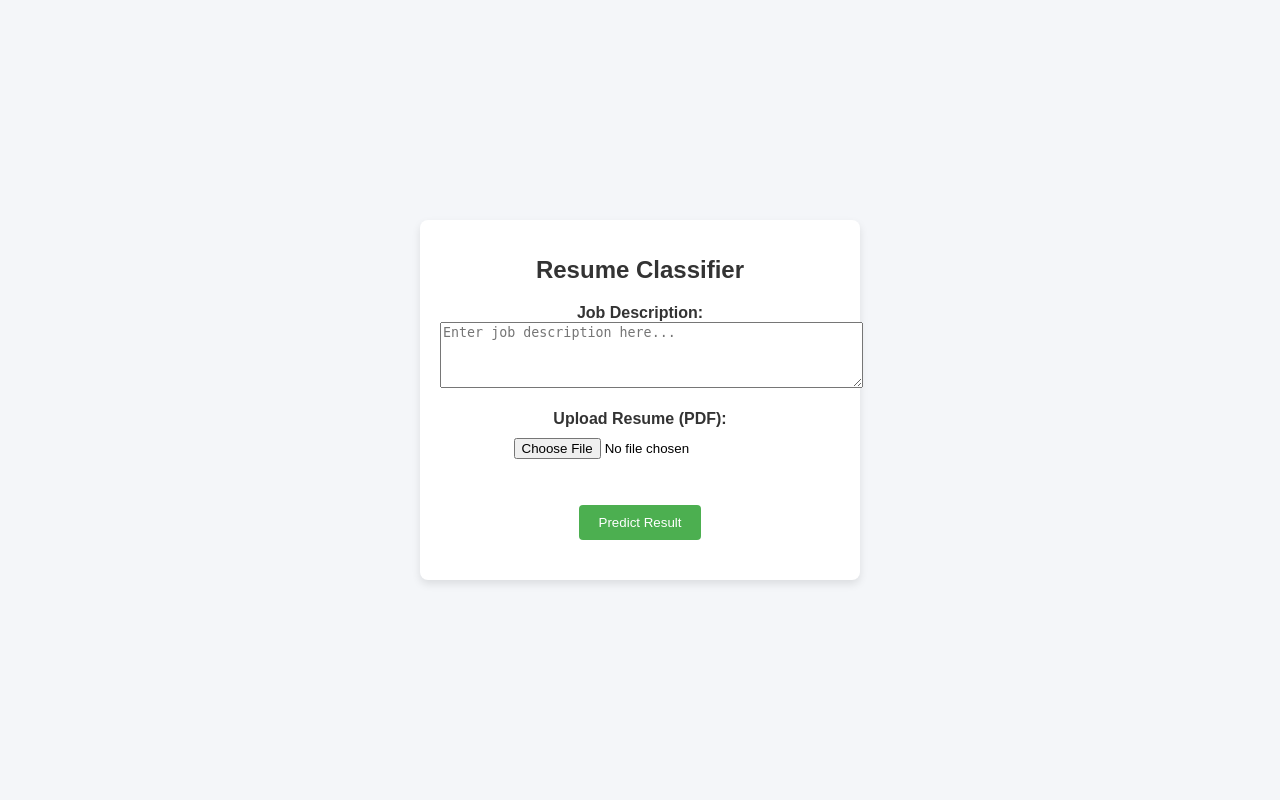
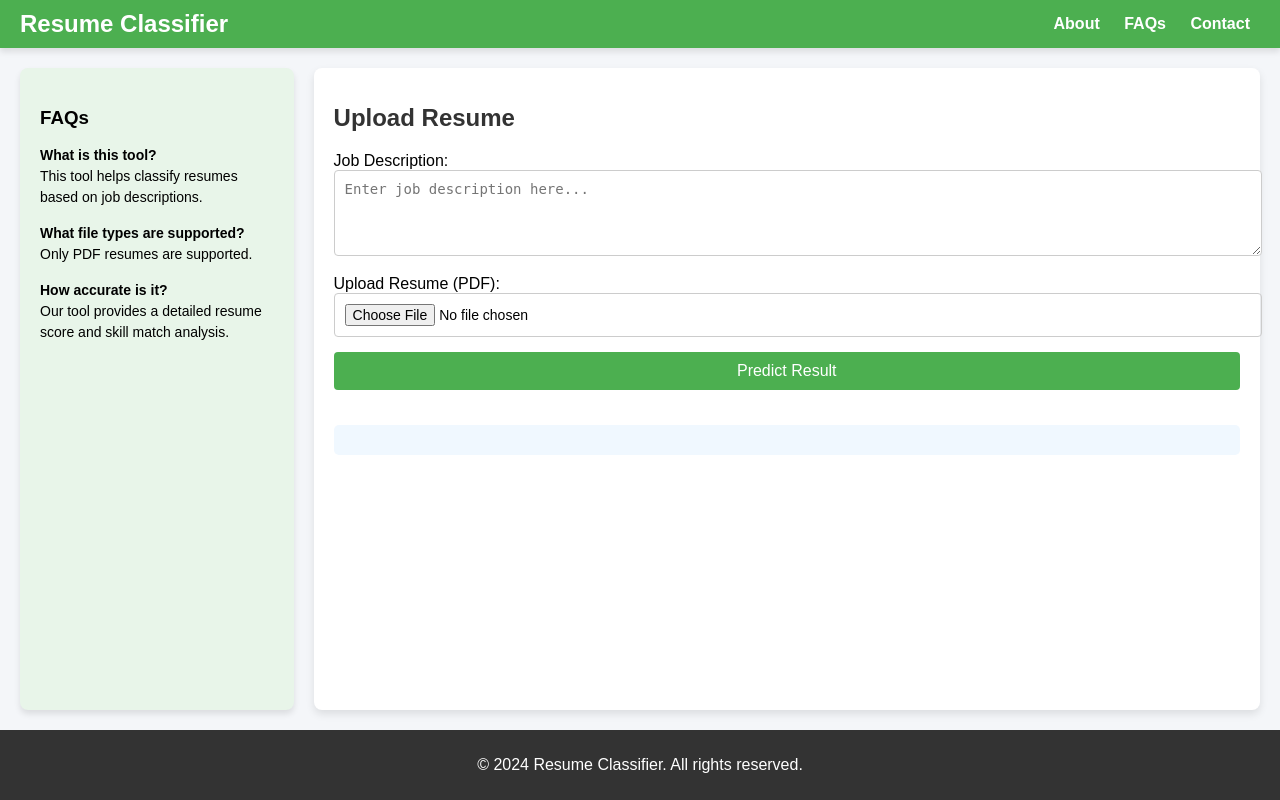
Before and after one commit to Upritik/resume-ranking, a Flask app: page / in a window 1280 px wide. Run offline with Flask 3, Linux system fonts and the light colour scheme; parts of the project's set-up code (start-up, migrations or seed data) failed here and were passed over.

Commit message:
changing in webpage

```diff
--- a/static/main.js
+++ b/static/main.js
@@ -3,46 +3,36 @@ document.getElementById('resumeForm').addEventListener('submit', async function(
 
     const formData = new FormData();
     formData.append('resume', document.getElementById('resume').files[0]);
-    const jobDescription = document.getElementById('jobDescription').value;
+    const jobDescription = document.getElementById('jobDescription').value.trim();
 
-    // Only append job description if it's provided
-    if (jobDescription.trim() !== '') {
+    if (jobDescription) {
         formData.append('jobDescription', jobDescription);
     }
 
     try {
         const response = await fetch('/predict', {
             method: 'POST',
-            body: formData
+            body: formData,
         });
 
-        if (!response.ok) {
-            throw new Error(`Server error: ${response.status}`);
-        }
-
         const result = await response.json();
-
-        if (result.error) {
-            document.getElementById('result').innerText = `Error: ${result.error}`;
-        } else {
-            // Build result HTML
+        if (response.ok) {
             let resultHTML = `
                 <p><strong>Predicted Category:</strong> ${result.category}</p>
                 <p><strong>Resume Score:</strong> ${result.resume_score}%</p>
             `;
-
-            // Only add matched skills if they exist and job description was provided
-            if (jobDescription.trim() !== '' && result.matched_skills && result.matched_skills.length > 0) {
+            if (result.matched_skills?.length) {
                 resultHTML += `<p><strong>Matched Skills:</strong> ${result.matched_skills.join(', ')}</p>`;
             }
-            if (result.missing_skills && result.missing_skills.length > 0) {
+            if (result.missing_skills?.length) {
                 resultHTML += `<p><strong>Missing Skills:</strong> ${result.missing_skills.join(', ')}</p>`;
             }
-
             document.getElementById('result').innerHTML = resultHTML;
+        } else {
+            document.getElementById('result').innerText = `Error: ${result.error || "An unknown error occurred."}`;
         }
     } catch (error) {
         console.error("Error:", error);
-        document.getElementById('result').innerText = 'Failed to predict category.';
+        document.getElementById('result').innerText = "An error occurred while processing your request.";
     }
 });
--- a/static/style.css
+++ b/static/style.css
@@ -1,13 +1,68 @@
-/* style.css */
-
+/* General Styling */
 body {
     font-family: Arial, sans-serif;
     background-color: #f4f6f9;
+    margin: 0;
+    padding: 0;
     display: flex;
-    justify-content: center;
+    flex-direction: column;
+    min-height: 100vh;
+}
+
+header {
+    background: #4CAF50;
+    color: white;
+    padding: 10px 20px;
+    display: flex;
+    justify-content: space-between;
     align-items: center;
-    height: 100vh;
-    margin: 0;
+    box-shadow: 0 4px 6px rgba(0, 0, 0, 0.1);
+}
+
+header .logo {
+    font-size: 1.5em;
+    font-weight: bold;
+}
+
+header nav a {
+    color: white;
+    text-decoration: none;
+    margin: 0 10px;
+    font-weight: bold;
+}
+
+header nav a:hover {
+    text-decoration: underline;
+}
+
+.main-container {
+    display: flex;
+    padding: 20px;
+    flex-grow: 1;
+}
+
+.sidebar {
+    width: 300px;
+    background: #e8f5e9;
+    padding: 20px;
+    border-radius: 8px;
+    margin-right: 20px;
+    box-shadow: 0 4px 6px rgba(0, 0, 0, 0.1);
+}
+
+.sidebar h3 {
+    margin-bottom: 15px;
+}
+
+.sidebar ul {
+    list-style: none;
+    padding: 0;
+}
+
+.sidebar ul li {
+    margin-bottom: 15px;
+    font-size: 14px;
+    line-height: 1.5;
 }
 
 .container {
@@ -15,9 +70,7 @@ body {
     padding: 20px;
     border-radius: 8px;
     box-shadow: 0 4px 8px rgba(0, 0, 0, 0.1);
-    width: 100%;
-    max-width: 400px;
-    text-align: center;
+    flex-grow: 1;
 }
 
 h1 {
@@ -26,23 +79,21 @@ h1 {
     color: #333;
 }
 
-label {
-    font-weight: bold;
-    color: #333;
-}
-
-input[type="file"] {
-    display: block;
-    margin: 10px auto;
+textarea, input[type="file"], button {
+    width: 100%;
+    margin-bottom: 15px;
+    padding: 10px;
+    border: 1px solid #ccc;
+    border-radius: 4px;
+    font-size: 14px;
 }
 
 button {
-    padding: 10px 20px;
     background-color: #4CAF50;
-    color: #fff;
+    color: white;
     border: none;
-    border-radius: 4px;
     cursor: pointer;
+    font-size: 16px;
 }
 
 button:hover {
@@ -51,10 +102,17 @@ button:hover {
 
 #result {
     margin-top: 20px;
+    padding: 15px;
+    background: #f0f8ff;
+    border-radius: 5px;
     font-size: 16px;
     color: #333;
 }
 
-#result p {
-    margin: 5px 0;
+footer {
+    background: #333;
+    color: white;
+    text-align: center;
+    padding: 10px;
+    margin-top: auto;
 }
--- a/templates/index.html
+++ b/templates/index.html
@@ -7,21 +7,47 @@
     <link rel="stylesheet" href="{{ url_for('static', filename='style.css') }}">
 </head>
 <body>
+    <header>
+        <div class="logo">Resume Classifier</div>
+        <nav>
+            <a href="#about">About</a>
+            <a href="#faq">FAQs</a>
+            <a href="#contact">Contact</a>
+        </nav>
+    </header>
+
+    <div class="main-container">
+        <aside class="sidebar">
+            <h3>FAQs</h3>
+            <ul>
+                <li><strong>What is this tool?</strong><br>This tool helps classify resumes based on job descriptions.</li>
+                <li><strong>What file types are supported?</strong><br>Only PDF resumes are supported.</li>
+                <li><strong>How accurate is it?</strong><br>Our tool provides a detailed resume score and skill match analysis.</li>
+            </ul>
+        </aside>
+
         <div class="container">
-        <h1>Resume Classifier</h1>
+            <h1>Upload Resume</h1>
             <form id="resumeForm">
-            <label for="jobDescription">Job Description:</label><br>
-            <textarea id="jobDescription" name="jobDescription" rows="4" cols="50" placeholder="Enter job description here..." ></textarea><br><br>
+                <label for="jobDescription">Job Description:</label>
+                <textarea id="jobDescription" name="jobDescription" rows="4" cols="50" placeholder="Enter job description here..."></textarea>
 
-            <label for="resume">Upload Resume (PDF):</label><br>
-            <input type="file" id="resume" name="resume" accept=".pdf" required><br><br>
+                <label for="resume">Upload Resume (PDF):</label>
+                <input type="file" id="resume" name="resume" accept=".pdf" required>
 
                 <button type="submit">Predict Result</button>
             </form>
+
             <div id="result">
                 <!-- Result will appear here -->
             </div>
         </div>
+    </div>
+
+    <footer>
+        <p>&copy; 2024 Resume Classifier. All rights reserved.</p>
+    </footer>
+
     <script src="{{ url_for('static', filename='main.js') }}"></script>
 </body>
 </html>
```
Lines whose indentation alone changed are shown as unchanged.
